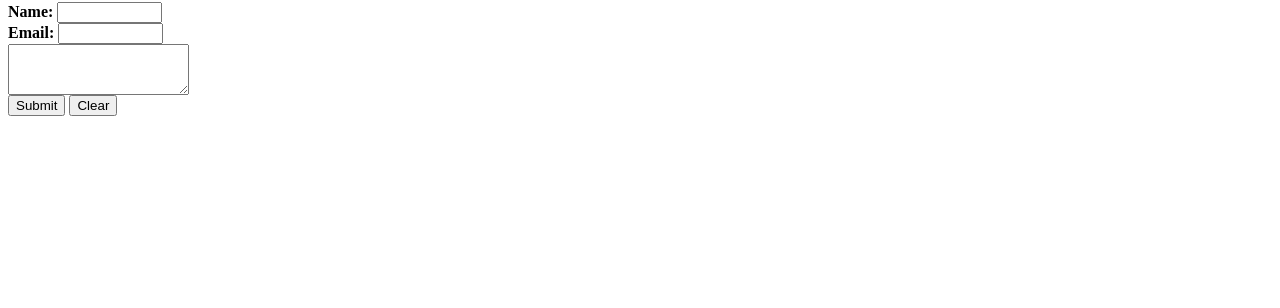
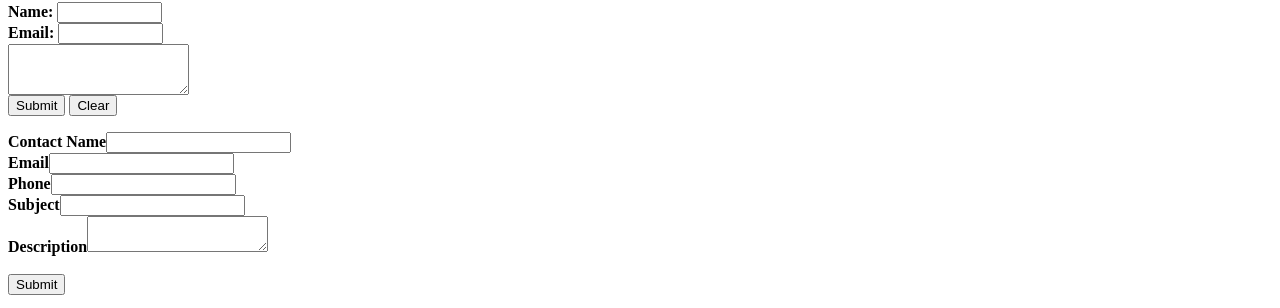
Before and after one commit to ltakyrbashova/take1, a plain HTML site: page index.html in a window 1280 px wide. Shown: the part 1823-2131 px from the top of the page. Before the commit the page ends 1955 px from the top, so only its background shows below. Drawn offline with Linux system fonts and the light colour scheme.

Commit message:
Update index.html

```diff
--- a/index.html
+++ b/index.html
@@ -88,7 +88,46 @@
 </h3>
       </section>
     </main>
+  <!--  ----------------------------------------------------------------------  -->
+<!--  NOTE: Please add the following <META> element to your page <HEAD>.      -->
+<!--  If necessary, please modify the charset parameter to specify the        -->
+<!--  character set of your HTML page.                                        -->
+<!--  ----------------------------------------------------------------------  -->
 
+<META HTTP-EQUIV="Content-type" CONTENT="text/html; charset=UTF-8">
+
+<!--  ----------------------------------------------------------------------  -->
+<!--  NOTE: Please add the following <FORM> element to your page.             -->
+<!--  ----------------------------------------------------------------------  -->
+
+<form action="https://webto.salesforce.com/servlet/servlet.WebToCase?encoding=UTF-8" method="POST">
+
+<input type=hidden name="orgid" value="00D8b000002TgTv">
+<input type=hidden name="retURL" value="https://ltakyrbashova.github.io/take1/">
+
+<!--  ----------------------------------------------------------------------  -->
+<!--  NOTE: These fields are optional debugging elements. Please uncomment    -->
+<!--  these lines if you wish to test in debug mode.                          -->
+<!--  <input type="hidden" name="debug" value=1>                              -->
+<!--  <input type="hidden" name="debugEmail"                                  -->
+<!--  value="takyrbashova.l@gmail.com">                                       -->
+<!--  ----------------------------------------------------------------------  -->
+
+<label for="name">Contact Name</label><input  id="name" maxlength="80" name="name" size="20" type="text" /><br>
+
+<label for="email">Email</label><input  id="email" maxlength="80" name="email" size="20" type="text" /><br>
+
+<label for="phone">Phone</label><input  id="phone" maxlength="40" name="phone" size="20" type="text" /><br>
+
+<label for="subject">Subject</label><input  id="subject" maxlength="80" name="subject" size="20" type="text" /><br>
+
+<label for="description">Description</label><textarea name="description"></textarea><br>
+
+<input type="hidden"  id="external" name="external" value="1" /><br>
+
+<input type="submit" name="submit">
+
+</form>
 
     </footer>
   </body>
```
